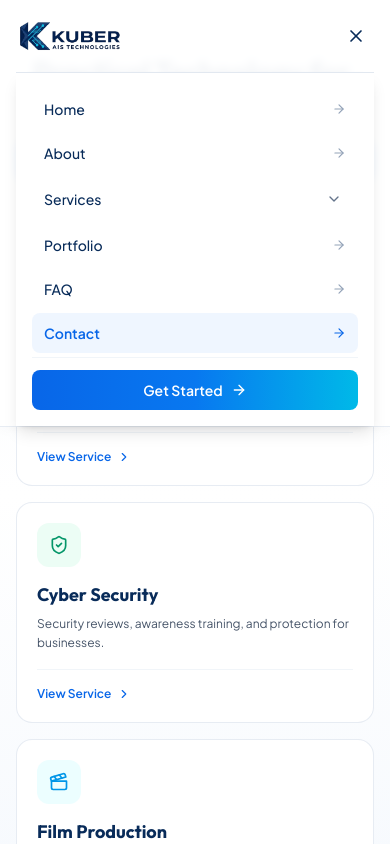
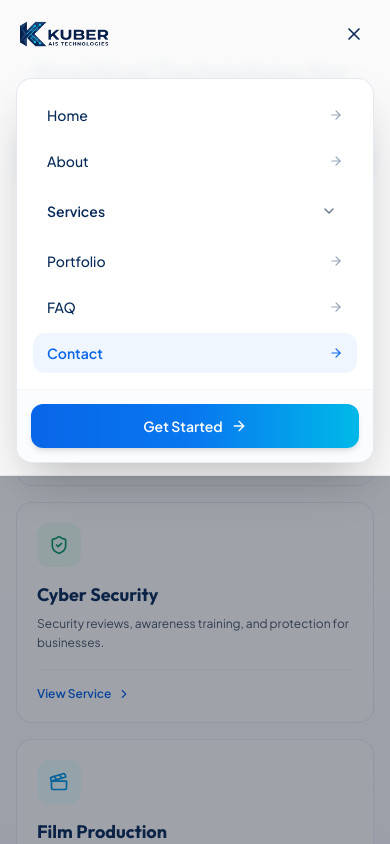
Before and after one commit to mbariya736-crypto/Kuber, a React (Vite) app: page / in a window 390 px wide. Both pictures are taken after a click on the button 356 px from the left and 36 px from the top of the page. Shown: the top 844 px of the page. Built offline with nearby package versions, Linux system fonts and the light colour scheme.

Commit message:
fix(mobile): resolve mobile menu drawer layout, spacing, z-index and safe-area

```diff
--- a/src/components/Navbar.jsx
+++ b/src/components/Navbar.jsx
@@ -85,6 +85,18 @@ export default function Navbar() {
     setMobileMenuOpen(false);
     setServicesDropdownOpen(false);
   }, [location.pathname]);
+
+  // Prevent background scroll when mobile menu is open
+  useEffect(() => {
+    if (mobileMenuOpen) {
+      document.body.style.overflow = 'hidden';
+    } else {
+      document.body.style.overflow = '';
+    }
+    return () => {
+      document.body.style.overflow = '';
+    };
+  }, [mobileMenuOpen]);
 
   // Dropdown practice items
   const serviceItems = [
@@ -188,10 +200,29 @@ export default function Navbar() {
   };
 
   return (
+    <>
+      {/* Dimmed Backdrop Overlay on Mobile When Drawer is Open (Covers all background decorative circles) */}
+      <AnimatePresence>
+        {mobileMenuOpen && (
+          <motion.div
+            initial={{ opacity: 0 }}
+            animate={{ opacity: 1 }}
+            exit={{ opacity: 0 }}
+            transition={{ duration: 0.2 }}
+            onClick={() => setMobileMenuOpen(false)}
+            className="fixed inset-0 z-[80] bg-slate-900/40 backdrop-blur-xs lg:hidden"
+            aria-hidden="true"
+          />
+        )}
+      </AnimatePresence>
+
       <header
-      className={`fixed top-0 left-0 right-0 z-50 transition-all duration-300 ease-in-out pointer-events-none ${
+        className={`fixed top-0 left-0 right-0 z-[90] transition-all duration-300 ease-in-out pointer-events-none ${
           isScrolled ? 'pt-2.5 sm:pt-3.5 px-3 sm:px-6' : 'pt-0 px-0'
         }`}
+        style={{
+          paddingTop: isScrolled ? undefined : 'max(0px, env(safe-area-inset-top, 0px))'
+        }}
       >
         <div
           className={`pointer-events-auto transition-all duration-300 ease-in-out ${
@@ -203,7 +234,7 @@ export default function Navbar() {
           <div className={isScrolled ? 'w-full' : 'max-w-7xl mx-auto'}>
             <nav
               className={`flex items-center justify-between transition-all duration-300 ${
-              isScrolled ? 'h-[54px] sm:h-[58px]' : 'h-[72px]'
+                isScrolled ? 'h-[54px] sm:h-[58px]' : 'h-[68px] sm:h-[72px]'
               }`}
             >
               {/* Logo */}
@@ -217,7 +248,7 @@ export default function Navbar() {
                     src="/images/kuber_logo_transparent.png"
                     alt="KUBER AIS TECHNOLOGIES Logo"
                     className={`w-auto object-contain transition-all duration-300 ${
-                    isScrolled ? 'h-7 sm:h-7.5' : 'h-9 sm:h-9.5'
+                      isScrolled ? 'h-7 sm:h-7.5' : 'h-8 sm:h-9'
                     }`}
                     style={{ aspectRatio: '720 / 241' }}
                   />
@@ -345,33 +376,35 @@ export default function Navbar() {
               {/* Mobile Menu Button */}
               <button
                 onClick={() => setMobileMenuOpen(!mobileMenuOpen)}
-              className={`lg:hidden rounded-full text-[#082B59] hover:text-[#0866E8] hover:bg-slate-100 transition-colors focus:outline-none cursor-pointer ${
-                isScrolled ? 'p-1.5' : 'p-2'
+                className={`lg:hidden rounded-full text-[#082B59] hover:text-[#0866E8] hover:bg-slate-100 transition-colors focus:outline-none cursor-pointer flex items-center justify-center shrink-0 ${
+                  isScrolled ? 'w-9 h-9' : 'w-10 h-10'
                 }`}
-              aria-label="Toggle navigation menu"
+                aria-label={mobileMenuOpen ? "Close navigation menu" : "Open navigation menu"}
               >
                 {mobileMenuOpen ? (
-                <X className="w-5 h-5 sm:w-6 sm:h-6" />
+                  <X className="w-5 h-5 sm:w-5.5 sm:h-5.5 text-[#082B59]" />
                 ) : (
-                <Menu className="w-5 h-5 sm:w-6 sm:h-6" />
+                  <Menu className="w-5 h-5 sm:w-5.5 sm:h-5.5 text-[#082B59]" />
                 )}
               </button>
             </nav>
           </div>
 
-        {/* Mobile Drawer (Clean Dropdown from Header) */}
+          {/* Mobile Drawer (Centrally Positioned Floating Panel with Safe Margins & Viewport Bounds) */}
           <AnimatePresence>
             {mobileMenuOpen && (
               <motion.div
-              initial={{ opacity: 0, height: 0 }}
-              animate={{ opacity: 1, height: 'auto' }}
-              exit={{ opacity: 0, height: 0 }}
-              transition={{ duration: 0.2, ease: "easeOut" }}
-              className={`lg:hidden border-t border-slate-200 bg-white px-4 py-4 sm:px-6 overflow-hidden ${
-                isScrolled ? 'rounded-2xl mt-2 border border-slate-200 shadow-xl' : 'shadow-lg'
-              }`}
+                initial={{ opacity: 0, y: -8, scale: 0.98 }}
+                animate={{ opacity: 1, y: 0, scale: 1 }}
+                exit={{ opacity: 0, y: -6, scale: 0.98 }}
+                transition={{ duration: 0.22, ease: [0.16, 1, 0.3, 1] }}
+                className="lg:hidden mt-2.5 mb-3 w-full rounded-2xl bg-white border border-slate-200/90 shadow-2xl overflow-hidden flex flex-col z-[100]"
+                style={{
+                  maxHeight: 'calc(100vh - 95px - env(safe-area-inset-bottom, 0px))'
+                }}
               >
-            <div className="flex flex-col space-y-1">
+                {/* Scrollable Nav Content inside the isolated Drawer */}
+                <div className="overflow-y-auto overscroll-contain px-4 py-4 sm:px-5 space-y-1.5 flex-1">
                   {navLinks.map((link) => {
                     const active = isLinkActive(link);
 
@@ -380,9 +413,9 @@ export default function Navbar() {
                       return (
                         <div key={link.name} className="flex flex-col">
                           <div
-                        className={`px-3 py-2.5 rounded-lg text-sm font-medium transition-colors flex items-center justify-between cursor-pointer ${
+                            className={`px-3.5 py-2.5 rounded-xl text-sm font-semibold transition-colors flex items-center justify-between cursor-pointer ${
                               active
-                            ? 'text-[#0866E8] bg-blue-50 font-semibold'
+                                ? 'text-[#0866E8] bg-blue-50'
                                 : 'text-[#082B59] hover:text-[#0866E8] hover:bg-slate-50'
                             }`}
                           >
@@ -396,7 +429,7 @@ export default function Navbar() {
                             <button
                               type="button"
                               onClick={() => setMobileServicesExpanded(!mobileServicesExpanded)}
-                          className="p-1 rounded text-slate-500 hover:text-[#0866E8] focus:outline-none"
+                              className="p-1.5 rounded-lg text-slate-500 hover:text-[#0866E8] hover:bg-blue-100/50 focus:outline-none transition-colors"
                               aria-label="Toggle Services submenu"
                             >
                               <ChevronDown
@@ -415,7 +448,7 @@ export default function Navbar() {
                                 animate={{ height: 'auto', opacity: 1 }}
                                 exit={{ height: 0, opacity: 0 }}
                                 transition={{ duration: 0.18, ease: "easeOut" }}
-                            className="overflow-hidden pl-3 pr-1 py-1 space-y-1"
+                                className="overflow-hidden pl-2 pr-1 py-1.5 space-y-1.5"
                               >
                                 {serviceItems.map((item) => {
                                   const isItemActive = location.pathname === item.path;
@@ -426,20 +459,20 @@ export default function Navbar() {
                                       key={item.name}
                                       type="button"
                                       onClick={() => handlePracticeClick(item.path)}
-                                  className={`w-full text-left p-2 rounded-lg transition-colors flex items-start gap-2.5 cursor-pointer ${
+                                      className={`w-full text-left p-2.5 rounded-xl transition-all duration-150 flex items-start gap-3 cursor-pointer ${
                                         isItemActive
                                           ? 'bg-blue-50 text-[#0866E8] font-semibold'
-                                      : 'bg-slate-50 hover:bg-blue-50/70 text-slate-700'
+                                          : 'bg-slate-50/80 hover:bg-blue-50/70 text-slate-700'
                                       }`}
                                     >
-                                  <div className={`p-1.5 rounded border ${item.borderColor} ${item.bgColor} ${item.color} shrink-0 mt-0.5`}>
+                                      <div className={`p-1.5 rounded-lg border ${item.borderColor} ${item.bgColor} ${item.color} shrink-0 mt-0.5`}>
                                         <IconComponent className="w-3.5 h-3.5" />
                                       </div>
                                       <div className="flex-1 min-w-0">
-                                    <span className="text-xs font-semibold text-slate-900 block">
+                                        <span className="text-xs font-semibold text-slate-900 block truncate">
                                           {item.name}
                                         </span>
-                                    <p className="text-[11px] text-slate-500 leading-snug">
+                                        <p className="text-[11px] text-slate-500 leading-snug line-clamp-2">
                                           {item.description}
                                         </p>
                                       </div>
@@ -459,7 +492,7 @@ export default function Navbar() {
                         key={link.name}
                         href={link.path}
                         onClick={(e) => handleLinkClick(e, link)}
-                    className={`px-3 py-2.5 rounded-lg text-sm font-medium transition-colors flex items-center justify-between cursor-pointer ${
+                        className={`px-3.5 py-2.5 rounded-xl text-sm font-medium transition-colors flex items-center justify-between cursor-pointer ${
                           active
                             ? 'text-[#0866E8] bg-blue-50 font-semibold'
                             : 'text-[#082B59] hover:text-[#0866E8] hover:bg-slate-50'
@@ -470,22 +503,29 @@ export default function Navbar() {
                       </a>
                     );
                   })}
+                </div>
 
-              <div className="pt-3 mt-2 border-t border-slate-100">
+                {/* Footer Action: Get Started Button (Proper padding, never touches edges) */}
+                <div
+                  className="p-3.5 sm:p-4 border-t border-slate-100 bg-slate-50/60 shrink-0"
+                  style={{
+                    paddingBottom: 'max(14px, env(safe-area-inset-bottom, 14px))'
+                  }}
+                >
                   <Link
                     to="/contact"
                     onClick={() => setMobileMenuOpen(false)}
-                  className="w-full flex items-center justify-center gap-2 py-2.5 rounded-lg text-sm font-semibold text-white bg-gradient-to-r from-[#0866E8] via-[#0878F0] to-[#00B9E8] shadow-xs"
+                    className="w-full flex items-center justify-center gap-2 py-3 px-4 rounded-xl text-sm font-semibold text-white bg-gradient-to-r from-[#0866E8] via-[#0878F0] to-[#00B9E8] shadow-md hover:shadow-lg transition-all cursor-pointer min-h-[44px]"
                   >
                     <span>Get Started</span>
                     <ArrowRight className="w-4 h-4" />
                   </Link>
-              </div>
                 </div>
               </motion.div>
             )}
           </AnimatePresence>
         </div>
       </header>
+    </>
   );
 }
```
Lines whose indentation alone changed are shown as unchanged.
